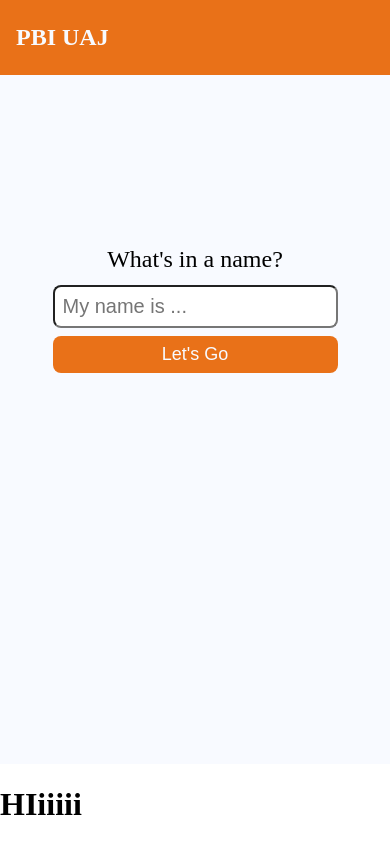
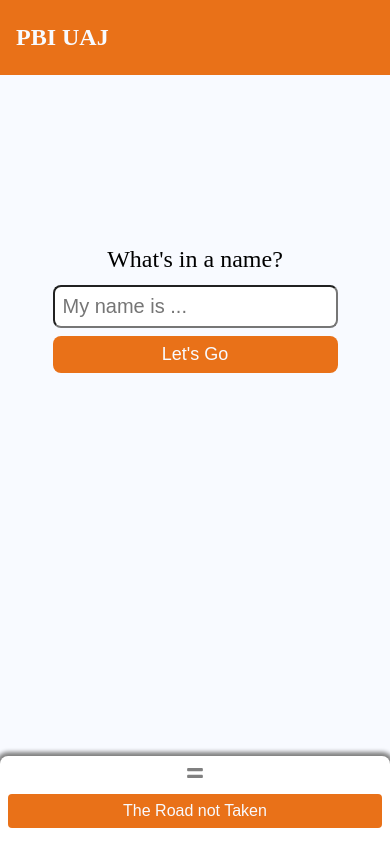
Before and after one commit to stanley355/pbifair, a Next.js app: page / in a window 390 px wide. Built offline with nearby package versions, Linux system fonts and the light colour scheme.

Commit message:
mobile roadmap

```diff
--- a/components/Roadmap/Mobile/RoadmapMobile.module.scss
+++ b/components/Roadmap/Mobile/RoadmapMobile.module.scss
@@ -5,5 +5,68 @@
   left: 0;
   bottom: 0;
   background: white;
+  box-shadow: 0 0 4px 4px grey;
+  border-radius: $space--xs $space--xs 0 0;
+  padding: $space--xs;
   width: 100%;
+
+  &__equalSign {
+    text-align: center;
+    svg {
+      font-size: $font--lg;
+      color: grey;
+    }
+  }
+
+  &__openBtn {
+    width: 100%;
+    background: $primary-color;
+    border: none;
+    border-radius: $space--xxs;
+    color:$color-white;
+    font-size: $font--md;
+    padding: $space--xs;
+    margin: $space--xs 0;
+  }
+
+  &__closeBtn {
+    width: 100%;
+    background: blue;
+    border: none;
+    border-radius: $space--xxs;
+    color:$color-white;
+    font-size: $font--lg;
+    padding: $space--xs;
+    margin: $space--xs 0;
+    font-weight: 500;
+    display: flex;
+    flex-direction: row;
+    align-items: center;
+    justify-content: center;
+    svg {
+      margin-right: $space--xs;
+    }
+  }
+
+  &__menu {
+    width: 100%;
+    padding: $space--xs;
+    text-align: center;
+    color:white;
+    border-radius: $space--xs;
+    margin: $space--xxs 0;
+  }
+
+  &__menuPassed {
+    background: greenyellow;
+  }
+
+  &__menuActive {
+    background: $primary-color;
+  }
+
+  &__menuPassive {
+    background: gray;
+
+  }
 }
--- a/components/Roadmap/Mobile/RoadmapMobile.tsx
+++ b/components/Roadmap/Mobile/RoadmapMobile.tsx
@@ -1,12 +1,57 @@
-import React from 'react';
-
+import React, { useState } from 'react';
+import { FaEquals } from 'react-icons/fa';
+import classNames from 'classnames';
+import { useRouter } from 'next/router';
 import styles from './RoadmapMobile.module.scss';
 
 const RoadmapMobile = () => {
-  return(
+  const router = useRouter();
+  const [showList, setShowList] = useState(false);
+  const roadmapMenu = ['0. Who you are?', '1. Friend and College', '2. Not to Yield', '3. Three Blind Mice'];
+
+  const setMenuBackground = (index: Number) => {
+    const path = router.asPath;
+
+    if (path === "/" && index === 0) {
+      return styles.roadmap__mobile__menuActive;
+    } else {
+      const pathArr = path.split("-");
+      const pathNum = pathArr[pathArr.length - 1];
+      if (index < Number(pathNum)) return styles.roadmap__mobile__menuPassed;
+      else if (index === Number(pathNum)) return styles.roadmap__mobile__menuActive;
+      else return styles.roadmap__mobile__menuPassive;
+    }
+  }
+
+  const RoadmapList = () => {
+    return (
+      <div>
+        <div>Where am I ?</div>
+        {roadmapMenu.map((menu, i) =>
+          <div
+            key={menu}
+            className={classNames(styles.roadmap__mobile__menu, setMenuBackground(i))}>
+            {menu}
+          </div>
+        )}
+        <button
+          className={styles.roadmap__mobile__closeBtn}
+          onClick={() => setShowList(false)}>
+          Close
+        </button>
+      </div>)
+  }
+
+  return (
     <div className={styles.roadmap__mobile}>
-      <h1>HIiiiii</h1>
-
+      <div className={styles.roadmap__mobile__equalSign} onClick={() => setShowList(true)}><FaEquals /></div>
+      {
+        showList ? <RoadmapList /> : <button
+          className={styles.roadmap__mobile__openBtn}
+          onClick={() => setShowList(true)}>
+          The Road not Taken
+        </button>
+      }
     </div>
   )
 }
--- a/pages/index.tsx
+++ b/pages/index.tsx
@@ -1,6 +1,8 @@
 import React, { useState } from 'react';
 import type { NextPage } from 'next';
 import Router from 'next/router';
+
+import useResponsive from '../utils/useResponsive';
 
 import styles from '../styles/pages/landing.module.scss';
 
```
